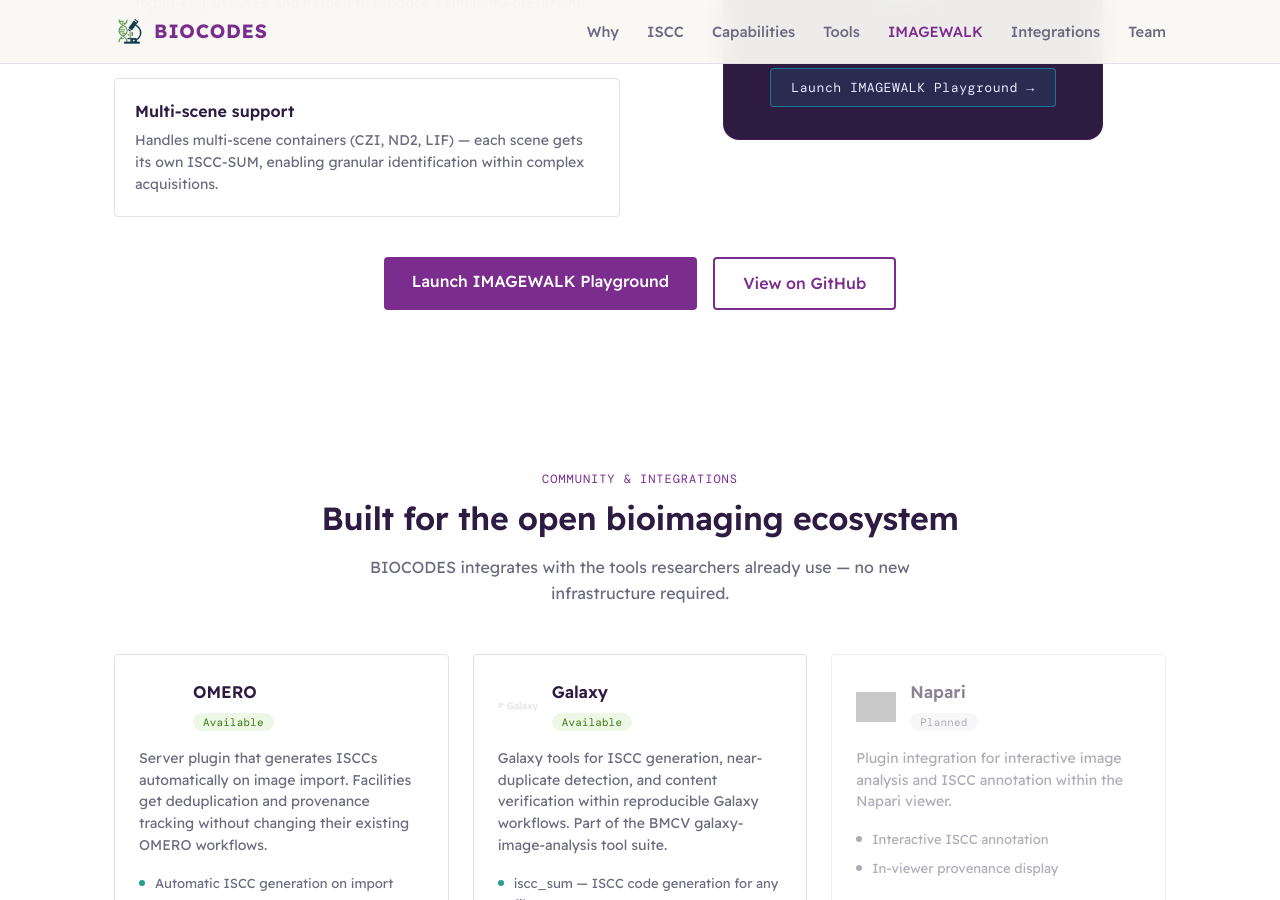
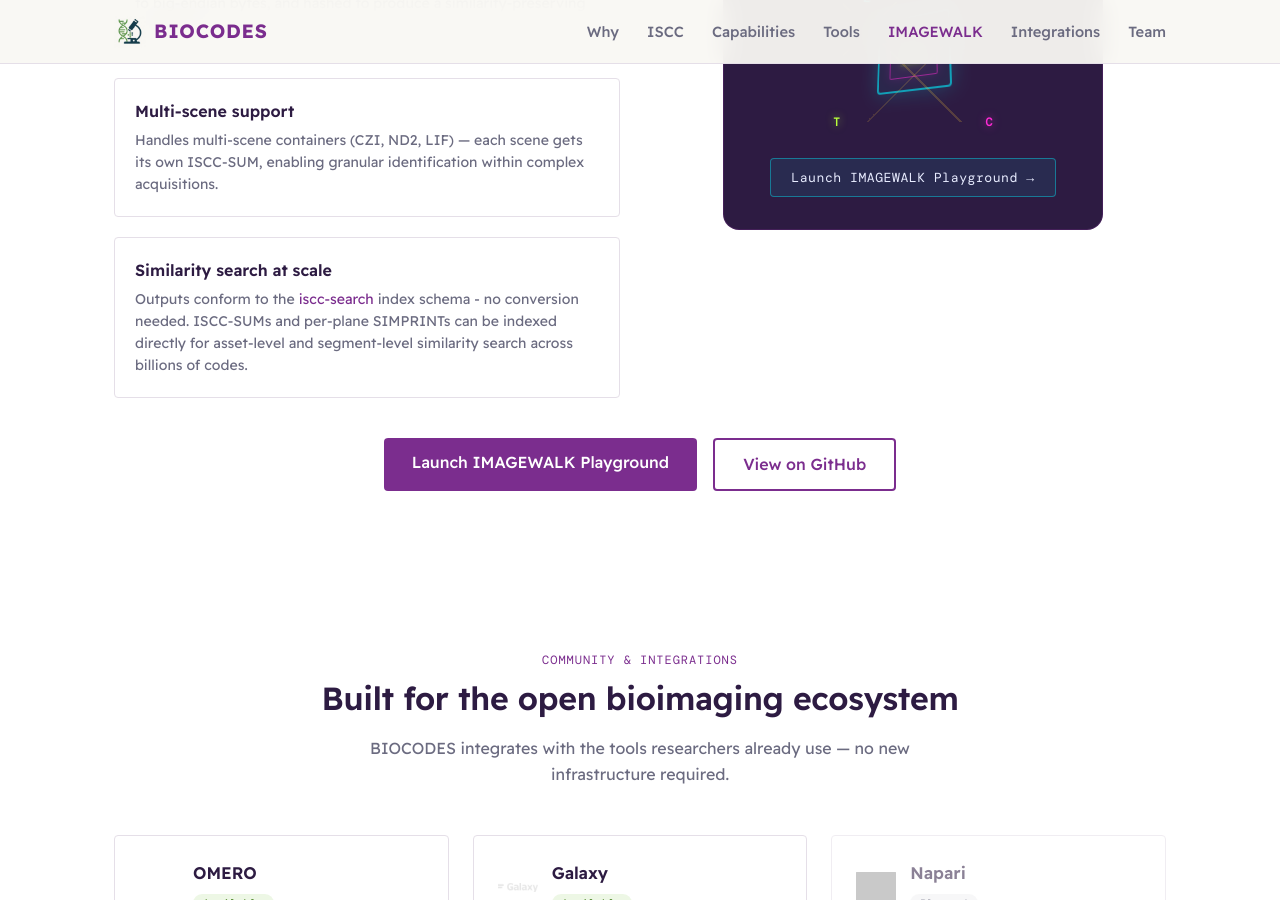
Before and after one commit to bio-codes/bio-codes.github.io, a Jekyll site: the page built from index.html, in a window 1280 px wide and 900 px high, scrolled down 4896 px. Built offline with Jekyll 4.4.1, drawn with Linux system fonts in a browser that asks for light colours; grey boxes are pictures that could not be loaded.

Commit message:
Add iscc-search similarity search highlight to iscc-bio section

```diff
--- a/_data/iscc-bio.yml
+++ b/_data/iscc-bio.yml
@@ -24,6 +24,13 @@
       Handles multi-scene containers (CZI, ND2, LIF) — each scene gets
       its own ISCC-SUM, enabling granular identification within complex
       acquisitions.
+  - title: "Similarity search at scale"
+    description: >
+      Outputs conform to the
+      <a href="https://github.com/iscc/iscc-search" target="_blank" rel="noopener">iscc-search</a>
+      index schema - no conversion needed. ISCC-SUMs and per-plane
+      SIMPRINTs can be indexed directly for asset-level and segment-level
+      similarity search across billions of codes.
 
 viz_url: "/viz/imagewalk/"
 viz_label: "Launch IMAGEWALK Playground"
```
